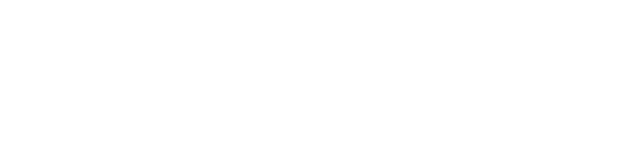
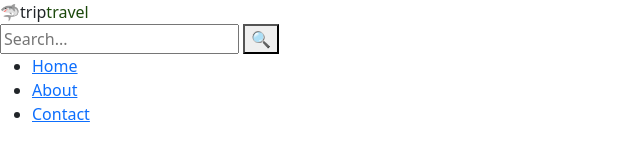
Before and after one commit to 66160123/homework-web2_bootstrap, a plain HTML site: page index.html in a window 1280 px wide. Shown: the whole page, without its empty margins (0-640 px from the left). Drawn offline with nearby package versions, Linux system fonts and the light colour scheme.

Commit message:
เพิ่มส่วน Header and Navigation menu

```diff
--- a/index.html
+++ b/index.html
@@ -10,6 +10,22 @@
     <link href="https://cdn.jsdelivr.net/npm/bootstrap@5.3.0-alpha1/dist/css/bootstrap.min.css" rel="stylesheet">
 </head>
 <body>
-
+    <header class="header">
+        <div class="logo">🦈trip<span style="color: rgb(27, 72, 11);">travel</span></div>
+        <div class="search-box">
+            <input type="text" placeholder="Search...">
+            <button type="button">🔍</button>
+        </div>
+        <ul class="menu" id="mymenu">
+            <li><a href="index.html">Home</a></li>
+            <li><a href="about.html">About</a></li>
+            <li><a href="contact.html">Contact</a></li>
+        </ul>
+        <div class="hamburger" onclick="toggle(this)">
+            <div class="bar1"></div>
+            <div class="bar2"></div>
+            <div class="bar3"></div>
+        </div>
+    </header>
 </body>
 </html>
```
